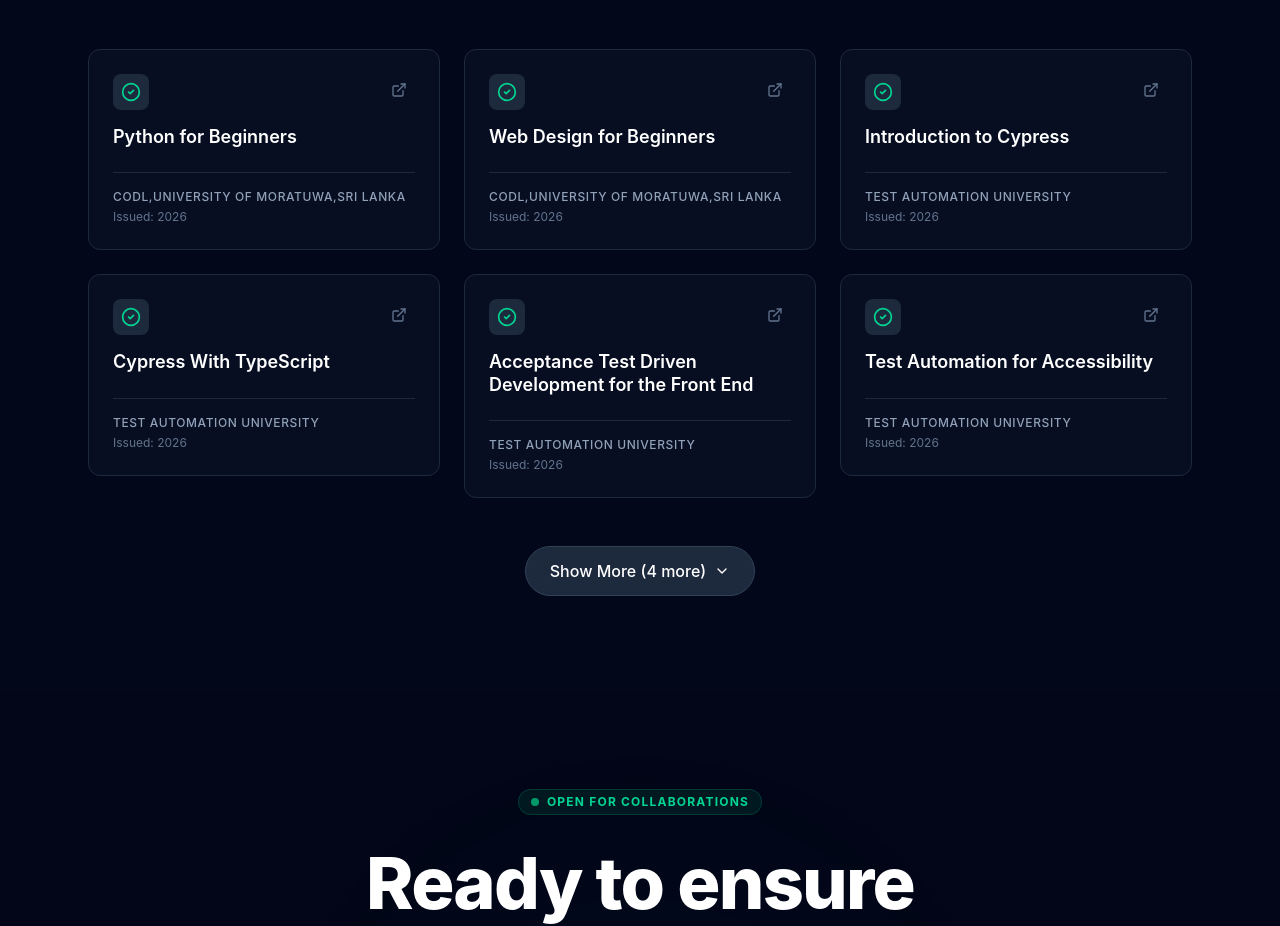
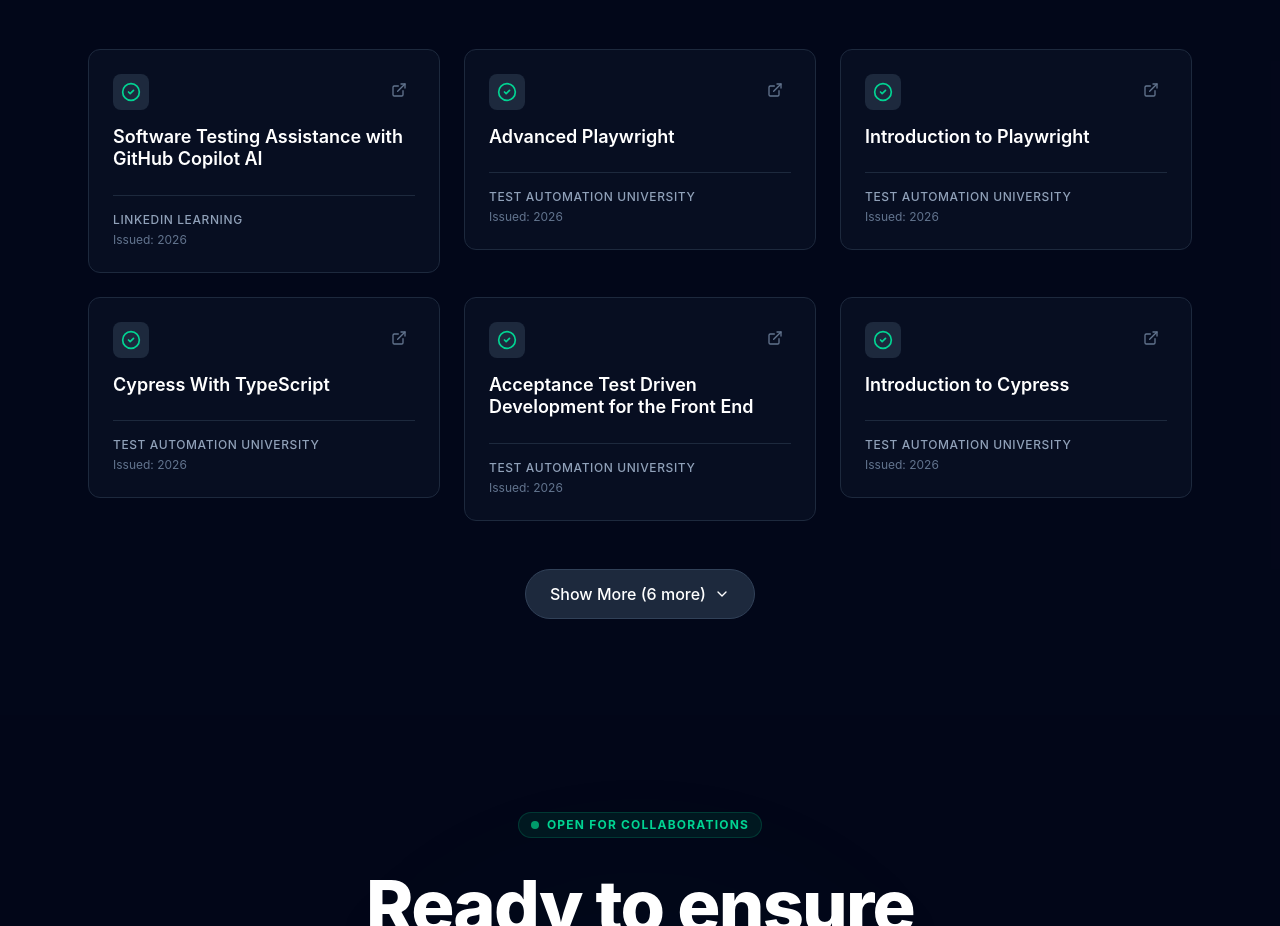
Before and after one commit to YashLekamge/my-portfolio, a React (Vite) app: page / in a window 1280 px wide. Shown: the part 2988-3914 px from the top of the page. Built offline with nearby package versions, Linux system fonts and the light colour scheme.

Commit message:
Add new Certifications

```diff
--- a/src/components/Certifications.jsx
+++ b/src/components/Certifications.jsx
@@ -11,23 +11,23 @@
   const myCertifications = [
 
     {
-      title: "Python for Beginners",
-      issuer: "CODL,University Of Moratuwa,Sri Lanka",
-      date: "2026",
-      link: "https://drive.google.com/file/d/1g69Rl1hm1Ahvv3AEY3GFPrKw_qzcKhO1/view?usp=sharing",
-    },
+        title: "Software Testing Assistance with GitHub Copilot AI",
+        issuer: "LinkedIn Learning",
+        date: "2026",
+        link: "https://drive.google.com/file/d/1k0RiwlBrHY-nTLtgqBYCtuCjGfA0FQXU/view?usp=sharing",
 
-    {
-        title: "Web Design for Beginners",
-        issuer: "CODL,University Of Moratuwa,Sri Lanka",
-        date: "2026",
-        link: "https://drive.google.com/file/d/1R5cjFAef8y9tZvgXHS7pp1eitvsBO1yX/view?usp=sharing",
       },
       {
-        title: "Introduction to Cypress",
+        title: "Advanced Playwright",
         issuer: "Test Automation University",
         date: "2026",
-        link: "https://drive.google.com/file/d/1R5cjFAef8y9tZvgXHS7pp1eitvsBO1yX/view?usp=sharing",
+        link: "https://drive.google.com/file/d/1qcRJ-mBJkowjy912RYYilbdNSrt9gm_v/view?usp=sharing",
+      },
+      {
+        title: "Introduction to Playwright",
+        issuer: "Test Automation University",
+        date: "2026",
+        link: "https://drive.google.com/file/d/1jkjOLOVzJxcZmUpjUcfNNIdd-vFfGyLa/view?usp=sharing",
       },
       {
         title: "Cypress With TypeScript",
@@ -35,11 +35,17 @@
         date: "2026",
         link: "https://drive.google.com/file/d/1byIq-BB0D4OjVYw6spQtuLmj1s9V9pNq/view?usp=sharing",
       },
-      {
+       {
         title: "Acceptance Test Driven Development for the Front End",
         issuer: "Test Automation University",
         date: "2026",
         link: "https://drive.google.com/file/d/1TJSniaWukkeDXd3n-nKSBjYzhC7W2FvR/view?usp=sharing",
+      },
+      {
+        title: "Introduction to Cypress",
+        issuer: "Test Automation University",
+        date: "2026",
+        link: "https://drive.google.com/file/d/1R5cjFAef8y9tZvgXHS7pp1eitvsBO1yX/view?usp=sharing",
       },
       {
         title: "Test Automation for Accessibility",
@@ -54,23 +60,40 @@
         link: "https://drive.google.com/file/d/1UXNlx2bOjpfKeiy8Ii_kO3bjZxoGfISV/view?usp=sharing",
       },
       {
-        title: "Introduction to Playwright",
-        issuer: "Test Automation University",
+        title: "DOCKER 101 Completion",
+        issuer: "DOCKER",
         date: "2026",
-        link: "https://drive.google.com/file/d/1jkjOLOVzJxcZmUpjUcfNNIdd-vFfGyLa/view?usp=sharing",
-      },
-      {
-        title: "Advanced Playwright",
-        issuer: "Test Automation University",
-        date: "2026",
-        link: "https://drive.google.com/file/d/1qcRJ-mBJkowjy912RYYilbdNSrt9gm_v/view?usp=sharing",
+        link: "https://lnkd.in/gww7spkz",
       },
       {
         title: "API Learning 101 Completion",
         issuer: "Postman API",
         date: "2026",
         link: "https://github.com/nisalgunawardhana/api-learning-101/pull/103",
+      },
+
+
+    {
+      title: "Python for Beginners",
+      issuer: "CODL,University Of Moratuwa,Sri Lanka",
+      date: "2026",
+      link: "https://drive.google.com/file/d/1g69Rl1hm1Ahvv3AEY3GFPrKw_qzcKhO1/view?usp=sharing",
+    },
+
+
+    {
+        title: "Web Design for Beginners",
+        issuer: "CODL,University Of Moratuwa,Sri Lanka",
+        date: "2026",
+        link: "https://drive.google.com/file/d/1R5cjFAef8y9tZvgXHS7pp1eitvsBO1yX/view?usp=sharing",
       }
+
+
+
+
+
+
+
   ];
 
 
```
